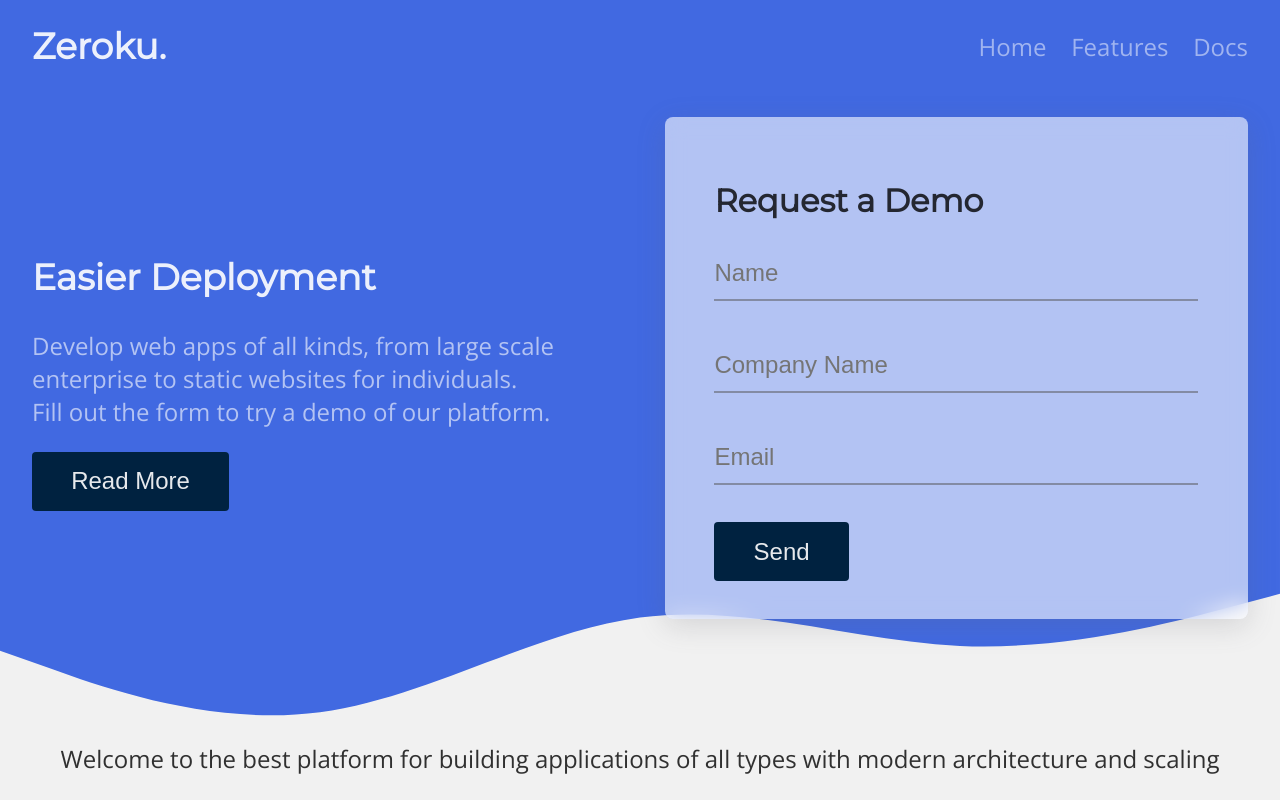
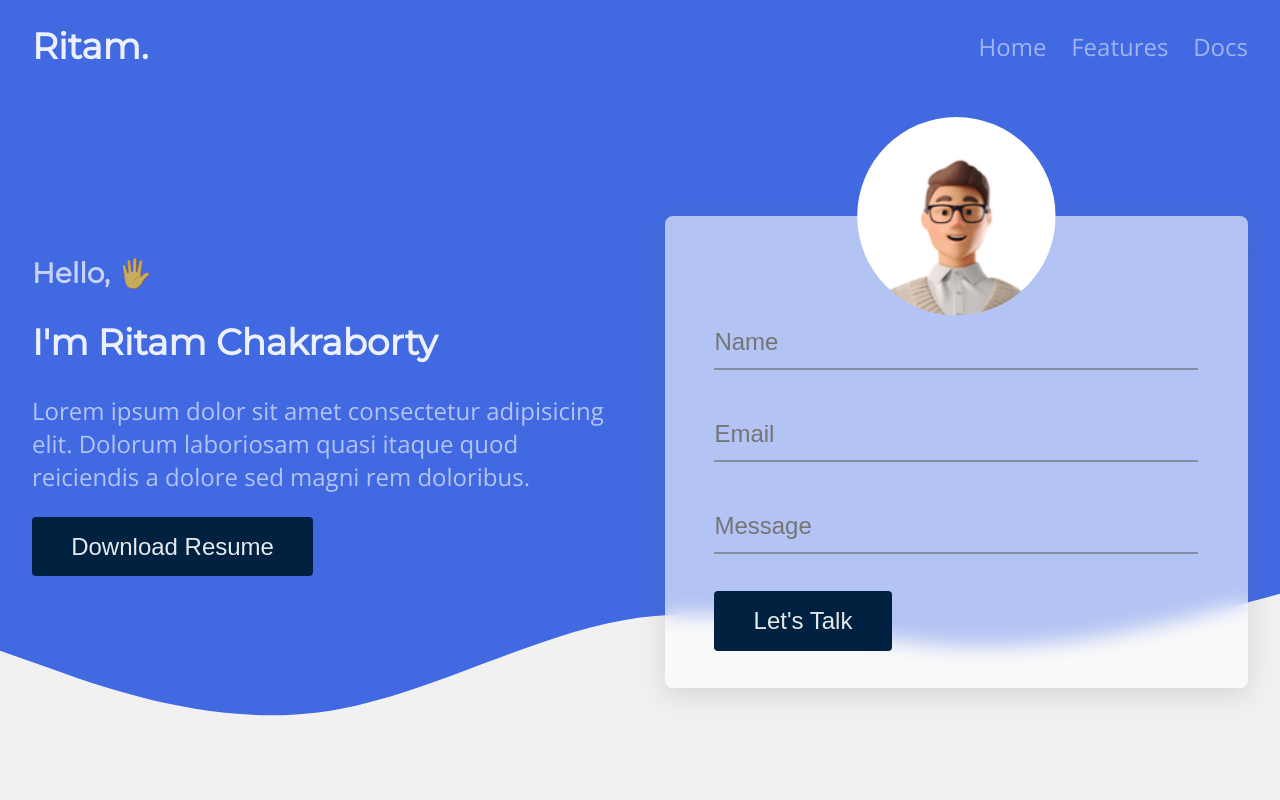
Before and after one commit to RitamChakraborty/RitamChakraborty.github.io, a React (Vite) app: page / in a window 1280 px wide. Shown: the top 800 px of the page. Built offline with nearby package versions, Linux system fonts and the light colour scheme.

Commit message:
Update header and landing section

```diff
--- a/src/sections/header/index.tsx
+++ b/src/sections/header/index.tsx
@@ -10,7 +10,7 @@ export default function Header() {
                 <svg xmlns="http://www.w3.org/2000/svg" viewBox="0 0 1440 320"><path d="M0,192L60,213.3C120,235,240,277,360,261.3C480,245,600,171,720,154.7C840,139,960,181,1080,186.7C1200,192,1320,160,1380,144L1440,128L1440,0L1380,0C1320,0,1200,0,1080,0C960,0,840,0,720,0C600,0,480,0,360,0C240,0,120,0,60,0L0,0Z"></path></svg>
             </div>
             <header>
-                <h1>Zeroku.</h1>
+                <h1>Ritam.</h1>
                 <Nav />
             </header>
         </>
--- a/src/sections/landing/index.css
+++ /dev/null
@@ -1,48 +0,0 @@
-#Landing {
-    display: grid;
-    gap: calc(var(--gap) * 2);
-    align-items: center;
-}
-
-#Landing > .description {
-    text-align: center;
-    text-wrap: balance;
-}
-
-#Landing > .description > h1 {
-    color: var(--color-bright-900);
-}
-
-#Landing > .description > p {
-    color: var(--color-bright-600);
-    font-weight: lighter;
-}
-
-#Landing .form {
-    height: min-content;
-    width: 75%;
-    margin: 0 auto;
-}
-
-#Landing .form form {
-    display: grid;
-    gap: calc(var(--gap) * 1.5);
-}
-
-#Landing .form form button {
-    width: min-content;
-}
-
-@media screen and (min-width: 48rem) {
-    #Landing {
-        grid-template-columns: repeat(2, 1fr);
-    }
-
-    #Landing .description {
-        text-align: left;
-    }
-
-    #Landing .form {
-        width: 100%;
-    }
-}
--- /dev/null
+++ b/src/sections/landing/index.scss
@@ -0,0 +1,77 @@
+#Landing {
+    display: grid;
+    gap: calc(var(--gap) * 2);
+    align-items: center;
+}
+
+#Landing>.description {
+    text-align: center;
+    text-wrap: balance;
+}
+
+#Landing>.description>h3 {
+    color: var(--color-bright-700);
+}
+
+#Landing>.description>h1 {
+    color: var(--color-bright-900);
+}
+
+#Landing>.description>p {
+    color: var(--color-bright-600);
+    font-weight: lighter;
+}
+
+#Landing .form {
+    height: min-content;
+    width: 75%;
+    margin: 0 auto;
+}
+
+#Landing .form form {
+    display: grid;
+    gap: calc(var(--gap) * 1.5);
+}
+
+#Landing .form form button {
+    width: min-content;
+    white-space: nowrap;
+}
+
+#Landing {
+    .form {
+        position: relative;
+        padding-top: calc(var(--gap) * 4);
+        margin-top: calc(var(--gap) * 4);
+
+        .avatar {
+            position: absolute;
+            top: 0;
+            left: 50%;
+            transform: translate(-50%, -50%);
+            height: calc(var(--gap) * 8);
+            width: calc(var(--gap) * 8);
+            clip-path: circle(50% at 50% 50%);
+            overflow: hidden;
+
+            img {
+                height: 100%;
+                object-fit: cover;
+            }
+        }
+    }
+}
+
+@media screen and (min-width: 48rem) {
+    #Landing {
+        grid-template-columns: repeat(2, 1fr);
+    }
+
+    #Landing .description {
+        text-align: left;
+    }
+
+    #Landing .form {
+        width: 100%;
+    }
+}
--- a/src/sections/landing/index.tsx
+++ b/src/sections/landing/index.tsx
@@ -1,34 +1,35 @@
 import React from "react";
-import "./index.css";
+import "./index.scss";
 
 export default function Landing() {
     return (
         <section id="Landing">
             <div className="description">
-                <h1>Easier Deployment</h1>
+                <h3>Hello, 🖐️</h3>
+                <h1>I'm Ritam Chakraborty</h1>
                 <p>
-                    Develop web apps of all kinds, from large scale enterprise to
-                    static websites for individuals. Fill out the form to try a demo
-                    of our platform.
+                    Lorem ipsum dolor sit amet consectetur adipisicing elit. Dolorum laboriosam quasi itaque quod reiciendis a dolore sed magni rem doloribus.
                 </p>
-                <button className="outline-btn">Read More</button>
+                <button className="outline-btn">Download Resume</button>
             </div>
             <div className="card form">
-                <h2>Request a Demo</h2>
+                <div className="avatar">
+                    <img src="/images/avatar.png" alt="avatar" />
+                </div>
                 <form action="/sign-up" method="post">
                     <div className="form-control">
-                        <label for="name">Name</label>
+                        <label htmlFor="name">Name</label>
                         <input type="text" name="name" placeholder="Name" maxlength="50" required />
                     </div>
                     <div className="form-control">
-                        <label for="company-name">Company Name</label>
-                        <input type="text" name="company-name" placeholder="Company Name" maxLength="50" required />
+                        <label htmlFor="">Email</label>
+                        <input type="email" name="email" placeholder="Email" required />
                     </div>
                     <div className="form-control">
-                        <label for="">Email</label>
-                        <input type="email" name="email" placeholder="Email" required />
+                        <label htmlFor="company-name">Message</label>
+                        <input type="text" name="message" placeholder="Message" maxLength="200" required />
                     </div>
-                    <button type="submit">Send</button>
+                    <button type="submit">Let's Talk</button>
                 </form>
             </div>
         </section>
```
Also changed, not shown: public/images/avatar.png (added).
